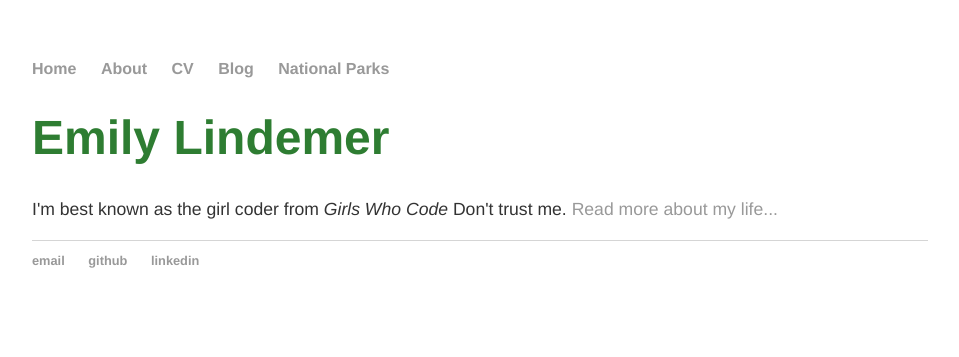
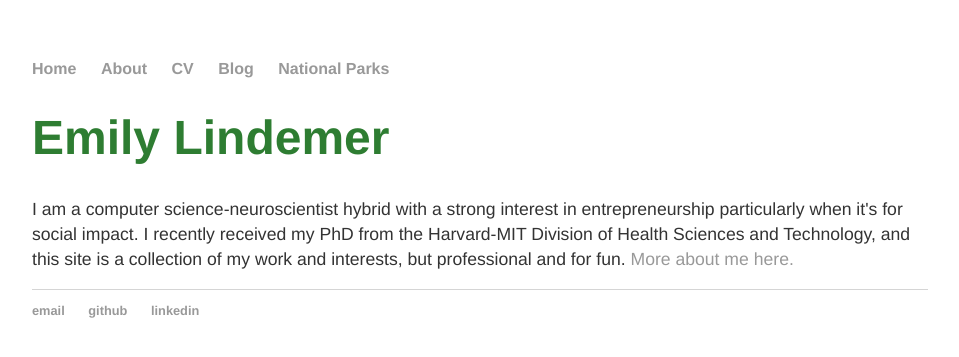
Before and after one commit to EmilyLindemer/EmilyLindemer.github.io, a Jekyll site: the page built from index.html, in a window 1280 px wide. Shown: the top 357 px of the page, without its empty margins (160-1119 px from the left). Built offline with Jekyll 4.4.1, drawn with Linux system fonts in a browser that asks for light colours.

Commit message:
edit home page

```diff
--- a/index.html
+++ b/index.html
@@ -4,5 +4,5 @@ title: Emily Lindemer
 ---
 <div class="blurb">
 	<h1>Emily Lindemer</h1>
-	<p>I'm best known as the girl coder from <em>Girls Who Code</em> Don't trust me. <a href="/about">Read more about my life...</a></p>
+	<p>I am a computer science-neuroscientist hybrid with a strong interest in entrepreneurship particularly when it's for social impact. I recently received my PhD from the Harvard-MIT Division of Health Sciences and Technology, and this site is a collection of my work and interests, but professional and for fun. <a href="/about">More about me here.</a></p>
 </div><!-- /.blurb -->
```
